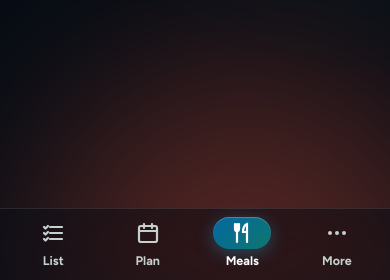
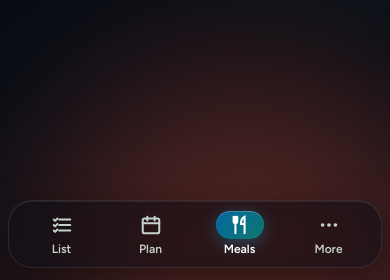
Before and after one commit to xadamz23/hungry-hippos, a FastAPI app: page /meals in a window 390 px wide. Shown: the part 793-1073 px from the top of the page. Run offline with FastAPI, Linux system fonts and the light colour scheme.

Commit message:
UI: floating bottom nav on phones, matching macro-log
The tab bar becomes a floating rounded bar that hides while the keyboard
is up. The meal page's action row floats just above it to match. Desktop
keeps the sidebar, and cook mode still has no nav.

```diff
--- a/app/static/css/app.css
+++ b/app/static/css/app.css
@@ -21,7 +21,10 @@
   --sticker: #ffd84a;
   --note: rgba(255, 216, 74, .11);
   --warn: #ffa294;
-  --nav-h: 72px;
+  --nav-h: 68px;
+  /* Space under the floating nav: clear of the screen edge, or of the home indicator. */
+  --nav-bottom: max(12px, calc(var(--safe-b) + 6px));
+  --float-x: max(8px, calc(50% - 304px));
   --safe-b: env(safe-area-inset-bottom, 0px);
   --safe-t: env(safe-area-inset-top, 0px);
   color-scheme: dark;
@@ -47,21 +50,26 @@ svg.i { width: 24px; height: 24px; flex: none; }
 /* ---------- shell ---------- */
 .shell { min-height: 100dvh; }
 .side, .aside { display: none; }
-.main { padding-bottom: calc(var(--nav-h) + var(--safe-b) + 16px); }
+.main { padding-bottom: calc(var(--nav-h) + var(--nav-bottom) + 32px); }
 
 .tabs {
-  position: fixed; left: 0; right: 0; bottom: 0; z-index: 20;
-  height: calc(var(--nav-h) + var(--safe-b));
-  padding: 8px 6px calc(10px + var(--safe-b));
-  border-top: 1px solid var(--rule);
-  display: flex;
+  position: fixed; left: var(--float-x); right: var(--float-x); bottom: var(--nav-bottom); z-index: 20;
+  height: var(--nav-h); padding: 0 8px;
+  display: grid; grid-template-columns: repeat(4, 1fr); align-items: center;
+  border: 1px solid rgba(255, 255, 255, .10); border-radius: 24px;
+  box-shadow: inset 0 1px 0 rgba(255, 255, 255, .08), 0 12px 40px rgba(0, 0, 0, .45);
 }
 .tabs a {
-  flex: 1; display: flex; flex-direction: column; align-items: center; gap: 3px;
-  font-size: 12.5px; font-weight: 700; color: var(--ink-2);
+  display: grid; justify-items: center; align-content: center; gap: 2px; min-height: 52px;
+  font-size: 12px; font-weight: 600; color: var(--ink-2);
 }
-.tabs .pill { width: 58px; height: 32px; border-radius: 99px; display: grid; place-items: center; }
+.tabs .pill { width: 48px; height: 28px; border-radius: 99px; display: grid; place-items: center; }
+.tabs svg.i { width: 22px; height: 22px; }
 .tabs a[aria-current="page"] { color: #fff; }
+/* Keep the nav from riding on top of the phone keyboard. */
+@media (pointer: coarse) {
+  body:has(input:not([type="radio"], [type="checkbox"]):focus, textarea:focus, select:focus) .tabs { display: none; }
+}
 
 @media (min-width: 900px) {
   .tabs { display: none; }
@@ -355,15 +363,16 @@ textarea.input { min-height: 110px; line-height: 1.45; resize: vertical; }
 .steps { padding-left: 22px; }
 .steps li { font-size: 16px; line-height: 1.5; margin-bottom: 10px; padding-left: 4px; }
 .detail-actions {
-  position: fixed; left: 0; right: 0; bottom: calc(var(--nav-h) + var(--safe-b)); z-index: 15;
-  border-top: 1px solid var(--rule); padding: 10px 14px;
+  position: fixed; left: var(--float-x); right: var(--float-x); bottom: calc(var(--nav-h) + var(--nav-bottom) + 8px); z-index: 15;
+  padding: 8px; border: 1px solid rgba(255, 255, 255, .10); border-radius: 20px;
+  box-shadow: inset 0 1px 0 rgba(255, 255, 255, .08), 0 12px 40px rgba(0, 0, 0, .45);
   display: grid; grid-template-columns: 1fr 1fr 1fr; gap: 8px;
 }
 .detail-actions .btn { padding: 11px 6px; font-size: 15px; }
-.has-actions .main { padding-bottom: calc(var(--nav-h) + var(--safe-b) + 90px); }
-.has-actions .toast { bottom: calc(var(--nav-h) + var(--safe-b) + 84px); } /* above the pinned actions */
+.has-actions .main { padding-bottom: calc(var(--nav-h) + var(--nav-bottom) + 96px); }
+.has-actions .toast { bottom: calc(var(--nav-h) + var(--nav-bottom) + 84px); } /* above the pinned actions */
 @media (min-width: 900px) {
-  .detail-actions.glass-strong { position: static; border: 0; padding: 0; margin-top: 14px; display: flex; background: none; -webkit-backdrop-filter: none; backdrop-filter: none; }
+  .detail-actions.glass-strong { position: static; border: 0; border-radius: 0; box-shadow: none; padding: 0; margin-top: 14px; display: flex; background: none; -webkit-backdrop-filter: none; backdrop-filter: none; }
   .detail-actions .btn { width: auto; padding: 9px 16px; }
   .has-actions .main { padding-bottom: 32px; }
   .has-actions .toast { bottom: 24px; }
@@ -489,7 +498,7 @@ textarea.input { min-height: 110px; line-height: 1.45; resize: vertical; }
 .empty p { font-size: 15.5px; color: var(--ink-2); margin: 8px 0 18px; line-height: 1.45; }
 .empty :is(.btn, form) + :is(.btn, form) { margin-top: 8px; }
 .toast {
-  position: fixed; left: 50%; bottom: calc(var(--nav-h) + var(--safe-b) + 16px); z-index: 60;
+  position: fixed; left: 50%; bottom: calc(var(--nav-h) + var(--nav-bottom) + 12px); z-index: 60;
   transform: translateX(-50%); color: #fff; padding: 11px 16px; border-radius: 14px; border: 1px solid rgba(255, 255, 255, .14);
   font-weight: 600; font-size: 15px; box-shadow: 0 8px 32px rgba(0, 0, 0, .45); width: max-content; max-width: calc(100% - 32px);
 }
```
Also changed, not shown: CLAUDE.md (+3 -1 lines).
